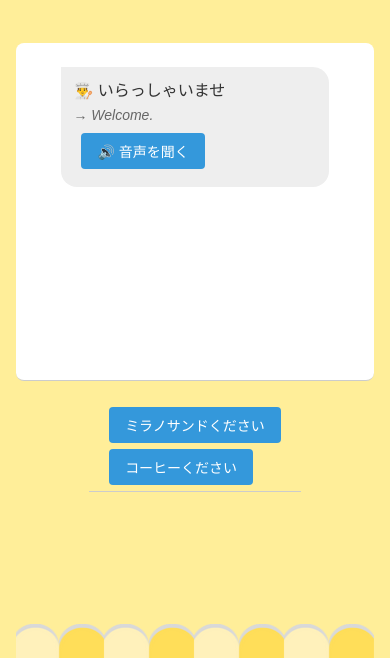
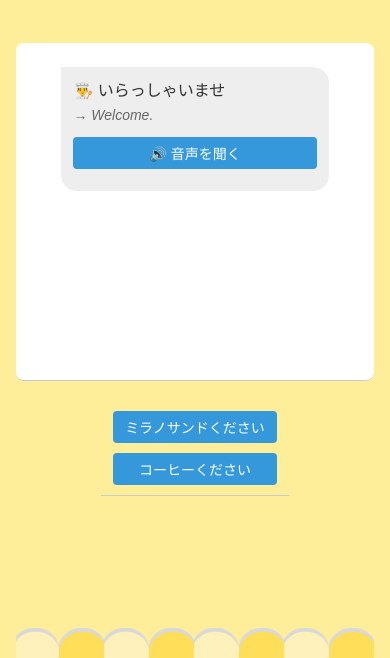
Before and after one commit to Julia-Koyano/customer-simulation, a plain HTML site: page sim.html in a window 390 px wide. Shown: the part 186-844 px from the top of the page. Drawn offline with Linux system fonts and the light colour scheme.

Commit message:
Update style.css

```diff
--- a/style.css
+++ b/style.css
@@ -165,12 +165,12 @@
 }
 
 .quiz-page button {
-  display: block;
-  width: auto;            /* ← 幅を中身に合わせる */
-  max-width: none;        /* ← 最大幅の制限を解除 */
-  padding: 8px 16px;      /* ← 安定した見た目に */
-  margin: 6px 8px;        /* ← 間隔を調整（中央揃えも自然に） */
+  display: block;       /* ← blockに変更して縦並びに */
+  width: 100%;          /* ← 幅いっぱいに */
+  max-width: 320px;     /* ← 最大幅を制限（調整可能） */
+  margin: 10px auto;    /* ← 中央寄せと間隔 */
 }
+
 
 .correct { background: #00ff3c; }
 .wrong { background: #ff0015; }
@@ -291,13 +291,13 @@
     text-align: left !important;
   }
 
-  .quiz-page button {
-    display: block;
-    width: auto;
-    max-width: none;
-    white-space: nowrap;
-    margin: 6px 8px;
-  }
+.quiz-page button {
+  display: block;       /* ← blockに変更して縦並びに */
+  width: 100%;          /* ← 幅いっぱいに */
+  max-width: 320px;     /* ← 最大幅を制限（調整可能） */
+  margin: 10px auto;    /* ← 中央寄せと間隔 */
+}
+
 
   .phrase {
     margin-left: 8px;
```
